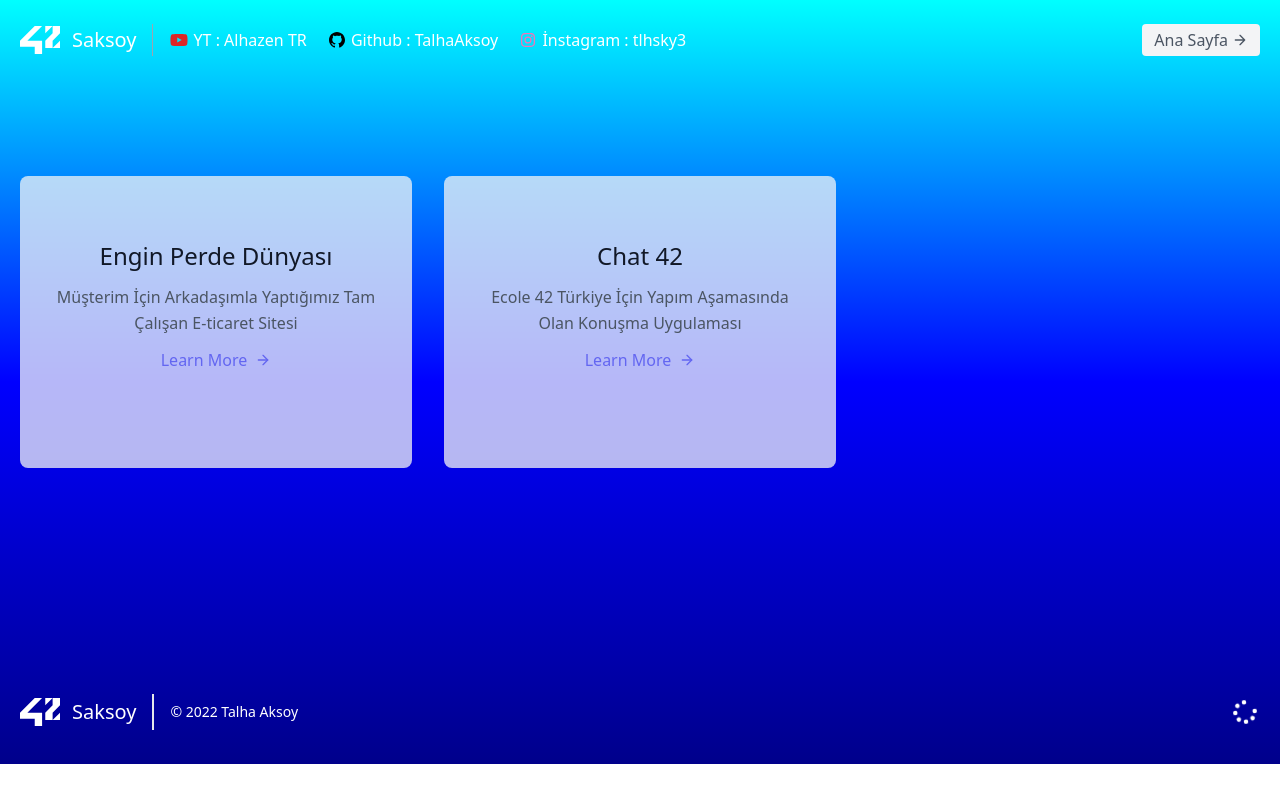
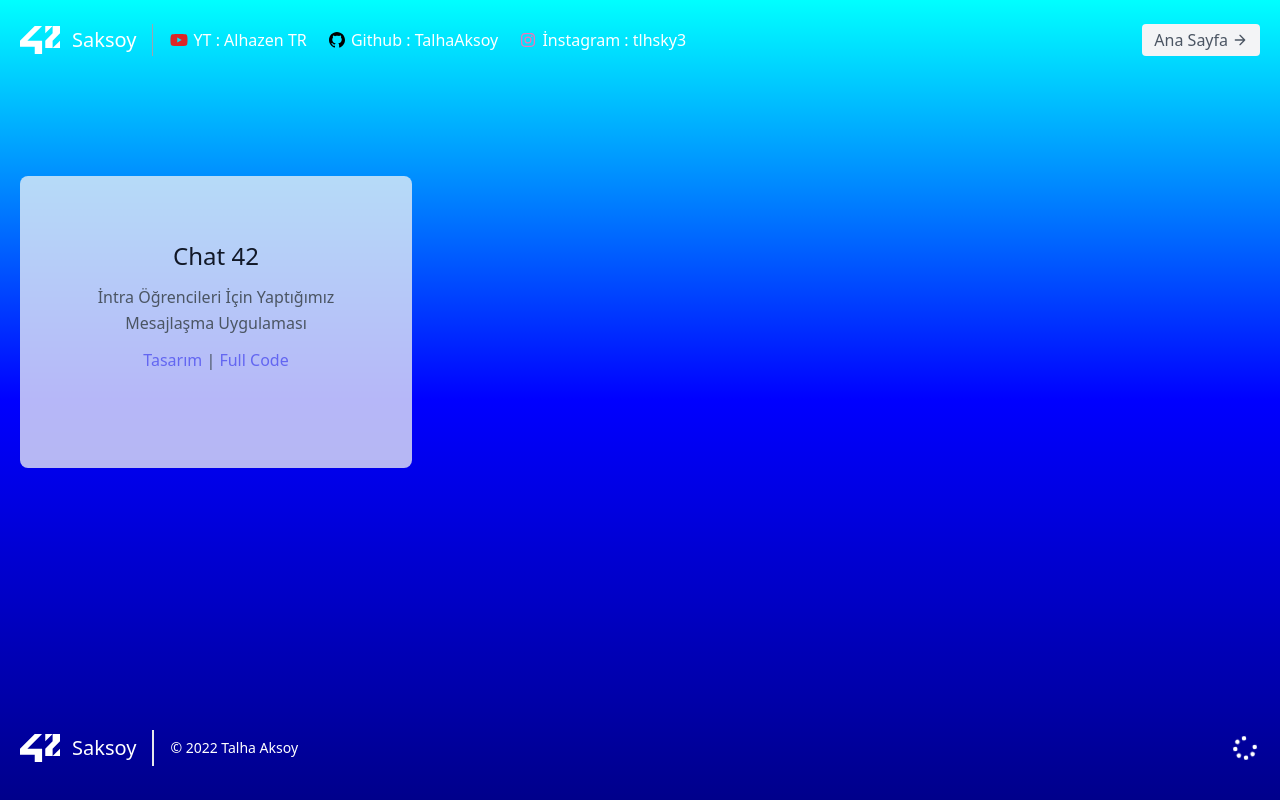
Before and after one commit to talhaaksoy42/talhaaksoy42.github.io, a plain HTML site: page project.html in a window 1280 px wide. Drawn offline with nearby package versions, Linux system fonts and the light colour scheme.

Commit message:
Project Page Updated

```diff
--- a/project.html
+++ b/project.html
@@ -1,5 +1,6 @@
 <!doctype html>
 <html>
+
 <head>
 	<meta charset="UTF-8">
 	<meta name="viewport" content="width=device-width, initial-scale=1.0">
@@ -9,30 +10,37 @@
 	<script src="./all.js"></script>
 	<title>Ecole 42 | Saksoy</title>
 </head>
+
 <body>
-<div class="main w-full h-full">
+	<div class="main w-full h-screen">
 		<!-- header -->
 		<header class="text-gray-600 body-font">
 			<div class="container mx-auto flex flex-wrap p-5 flex-col md:flex-row items-center">
 				<a href="./index.html" class="flex title-font font-medium items-center text-gray-900 mb-4 md:mb-0">
-			<svg class = "w-10 h-10 fill-white" viewBox="0 0 24 24" role="img" xmlns="http://www.w3.org/2000/svg">
-				<path d="m24 12.42-4.428 4.415H24zm-4.428-4.417-4.414 4.418v4.414h4.414V12.42L24 8.003V3.575h-4.428zm-4.414 0 4.414-4.428h-4.414zM0 15.996h8.842v4.43h4.412V12.42H4.428l8.826-8.846H8.842L0 12.421z"/>
+					<svg class="w-10 h-10 fill-white" viewBox="0 0 24 24" role="img" xmlns="http://www.w3.org/2000/svg">
+						<path
+							d="m24 12.42-4.428 4.415H24zm-4.428-4.417-4.414 4.418v4.414h4.414V12.42L24 8.003V3.575h-4.428zm-4.414 0 4.414-4.428h-4.414zM0 15.996h8.842v4.43h4.412V12.42H4.428l8.826-8.846H8.842L0 12.421z" />
 					</svg>
 					<span class="ml-3 text-white text-xl">Saksoy</span>
 				</a>
-		  <nav class="md:mr-auto md:ml-4 md:py-1 md:pl-4 md:border-l md:border-gray-400	flex flex-wrap items-center text-base justify-center">
-			<a href = "https://www.youtube.com/channel/UCDc0WPgvJkfThIAu4VcPDtQ" class="mr-5 text-white hover:text-gray-900">
+				<nav
+					class="md:mr-auto md:ml-4 md:py-1 md:pl-4 md:border-l md:border-gray-400	flex flex-wrap items-center text-base justify-center">
+					<a href="https://www.youtube.com/channel/UCDc0WPgvJkfThIAu4VcPDtQ"
+						class="mr-5 text-white hover:text-gray-900">
 						<i class="fab fa-youtube text-red-600"></i> YT : Alhazen TR
 					</a>
-			<a href = "https://github.com/TalhaAksoy" class="mr-5 text-white hover:text-gray-900">
+					<a href="https://github.com/TalhaAksoy" class="mr-5 text-white hover:text-gray-900">
 						<i class="fab fa-github text-black"></i> Github : TalhaAksoy
 					</a>
-			<a href = "https://www.instagram.com/tlhksy3/" class="mr-5 text-white hover:text-gray-900">
+					<a href="https://www.instagram.com/tlhksy3/" class="mr-5 text-white hover:text-gray-900">
 						<i class="fab fa-instagram text-pink-400"></i> İnstagram : tlhsky3
 					</a>
 				</nav>
-		  <button class="inline-flex items-center bg-gray-100 border-0 py-1 px-3 focus:outline-none hover:bg-gray-200 rounded text-base mt-4 md:mt-0"> <a href="./index.html"> Ana Sayfa</a>
-			<svg fill="none" stroke="currentColor" stroke-linecap="round" stroke-linejoin="round" stroke-width="2" class="w-4 h-4 ml-1" viewBox="0 0 24 24">
+				<button
+					class="inline-flex items-center bg-gray-100 border-0 py-1 px-3 focus:outline-none hover:bg-gray-200 rounded text-base mt-4 md:mt-0">
+					<a href="./index.html"> Ana Sayfa</a>
+					<svg fill="none" stroke="currentColor" stroke-linecap="round" stroke-linejoin="round"
+						stroke-width="2" class="w-4 h-4 ml-1" viewBox="0 0 24 24">
 						<path d="M5 12h14M12 5l7 7-7 7"></path>
 					</svg>
 				</button>
@@ -45,44 +53,17 @@
 				<div class="flex flex-wrap -m-4">
 					<!-- card -->
 					<div class="p-4 lg:w-1/3">
-				<div class="h-full bg-gray-100 bg-opacity-75 px-8 pt-16 pb-24 rounded-lg overflow-hidden text-center relative">
-					<h1 class="title-font sm:text-2xl text-xl font-medium text-gray-900 mb-3">Engin Perde Dünyası</h1>
-					<p class="leading-relaxed mb-3">Müşterim İçin Arkadaşımla Yaptığımız Tam Çalışan E-ticaret Sitesi</p>
-					<a href = "https://enginperdedunyasi.com/" class="text-indigo-500 inline-flex items-center">Learn More
-					<svg class="w-4 h-4 ml-2" viewBox="0 0 24 24" stroke="currentColor" stroke-width="2" fill="none" stroke-linecap="round" stroke-linejoin="round">
-						<path d="M5 12h14"></path>
-						<path d="M12 5l7 7-7 7"></path>
-					</svg>
+						<div
+							class="h-full bg-gray-100 bg-opacity-75 px-8 pt-16 pb-24 rounded-lg overflow-hidden text-center relative">
+							<h1 class="title-font sm:text-2xl text-xl font-medium text-gray-900 mb-3">Chat 42</h1>
+							<p class="leading-relaxed mb-3">İntra Öğrencileri İçin Yaptığımız Mesajlaşma Uygulaması</p>
+							<a href ="https://talhaaksoy42.github.io/chat42.github.io/" class="text-indigo-500 inline-flex items-center">Tasarım
+							</a>
+							|
+							<a href ="https://github.com/TalhaAksoy/chat42" class="text-indigo-500 inline-flex items-center">Full Code
 							</a>
 						</div>
 					</div>
-				<!-- card -->
-				<div class="p-4 lg:w-1/3">
-				<div class="h-full bg-gray-100 bg-opacity-75 px-8 pt-16 pb-24 rounded-lg overflow-hidden text-center relative">
-					<h1 class="title-font sm:text-2xl text-xl font-medium text-gray-900 mb-3">Chat 42</h1>
-					<p class="leading-relaxed mb-3">Ecole 42 Türkiye İçin Yapım Aşamasında Olan Konuşma Uygulaması</p>
-					<a href = "https://github.com/TalhaAksoy/chat42" class="text-indigo-500 inline-flex items-center">Learn More
-					<svg class="w-4 h-4 ml-2" viewBox="0 0 24 24" stroke="currentColor" stroke-width="2" fill="none" stroke-linecap="round" stroke-linejoin="round">
-						<path d="M5 12h14"></path>
-						<path d="M12 5l7 7-7 7"></path>
-					</svg>
-					</a>
-				</div>
-				</div>
-				<!-- card -->
-				<!-- card -->
-				<!-- <div class="p-4 lg:w-1/3">
-				<div class="h-full bg-gray-100 bg-opacity-75 px-8 pt-16 pb-24 rounded-lg overflow-hidden text-center relative">
-					<h1 class="title-font sm:text-2xl text-xl font-medium text-gray-900 mb-3">Selvage Poke Waistcoat Godard</h1>
-					<p class="leading-relaxed mb-3">Photo booth fam kinfolk cold-pressed sriracha leggings jianbing microdosing tousled waistcoat.</p>
-					<a class="text-indigo-500 inline-flex items-center">Learn More
-					<svg class="w-4 h-4 ml-2" viewBox="0 0 24 24" stroke="currentColor" stroke-width="2" fill="none" stroke-linecap="round" stroke-linejoin="round">
-						<path d="M5 12h14"></path>
-						<path d="M12 5l7 7-7 7"></path>
-					</svg>
-					</a>
-				</div>
-				</div> -->
 					<!-- card -->
 				</div>
 			</div>
@@ -90,15 +71,17 @@
 		<!-- blog  -->
 		<!-- footer -->
 		<!-- yeni bişey koyunca mt yi sil -->
-	<footer class="text-gray-600 body-font mt-24">
+		<footer class="text-gray-600 body-font w-full absolute bottom-0">
 			<div class="container px-5 py-8 mx-auto flex items-center sm:flex-row flex-col">
 				<a href="./index.html" class="flex title-font font-medium items-center text-gray-900 mb-4 md:mb-0">
-				<svg class = "w-10 h-10 fill-white" viewBox="0 0 24 24" role="img" xmlns="http://www.w3.org/2000/svg">
-					<path d="m24 12.42-4.428 4.415H24zm-4.428-4.417-4.414 4.418v4.414h4.414V12.42L24 8.003V3.575h-4.428zm-4.414 0 4.414-4.428h-4.414zM0 15.996h8.842v4.43h4.412V12.42H4.428l8.826-8.846H8.842L0 12.421z"/>
+					<svg class="w-10 h-10 fill-white" viewBox="0 0 24 24" role="img" xmlns="http://www.w3.org/2000/svg">
+						<path
+							d="m24 12.42-4.428 4.415H24zm-4.428-4.417-4.414 4.418v4.414h4.414V12.42L24 8.003V3.575h-4.428zm-4.414 0 4.414-4.428h-4.414zM0 15.996h8.842v4.43h4.412V12.42H4.428l8.826-8.846H8.842L0 12.421z" />
 					</svg>
 					<span class="ml-3 text-white text-xl">Saksoy</span>
 				</a>
-		  <p class="text-sm text-white sm:ml-4 sm:pl-4 sm:border-l-2 sm:border-gray-200 sm:py-2 sm:mt-0 mt-4">© 2022 Talha Aksoy
+				<p class="text-sm text-white sm:ml-4 sm:pl-4 sm:border-l-2 sm:border-gray-200 sm:py-2 sm:mt-0 mt-4">©
+					2022 Talha Aksoy
 				</p>
 				<span class="inline-flex sm:ml-auto sm:mt-0 mt-4 justify-center sm:justify-start">
 					<i class="fas fa-spinner animate-spin text-white text-2xl"></i>
@@ -108,4 +91,5 @@
 		<!-- footer -->
 	</div>
 </body>
+
 </html>
```
Lines whose indentation alone changed are shown as unchanged.
